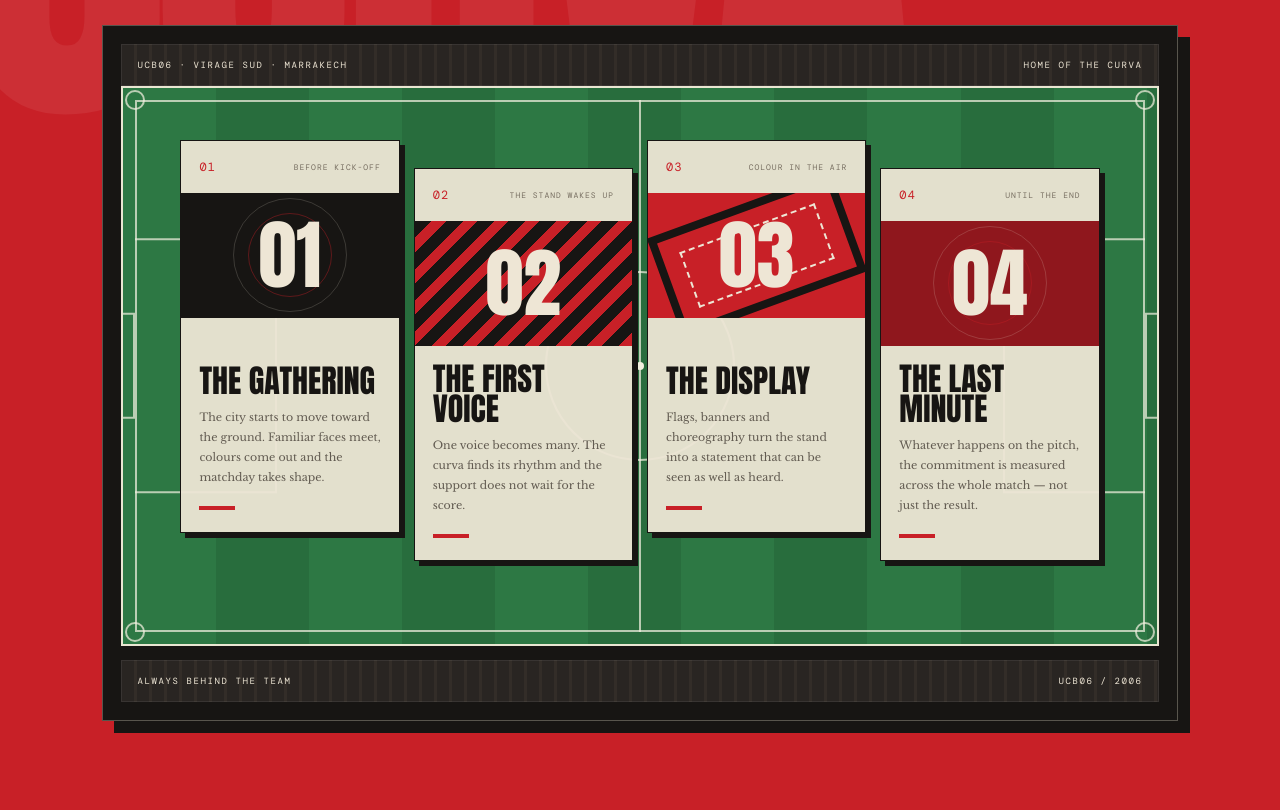
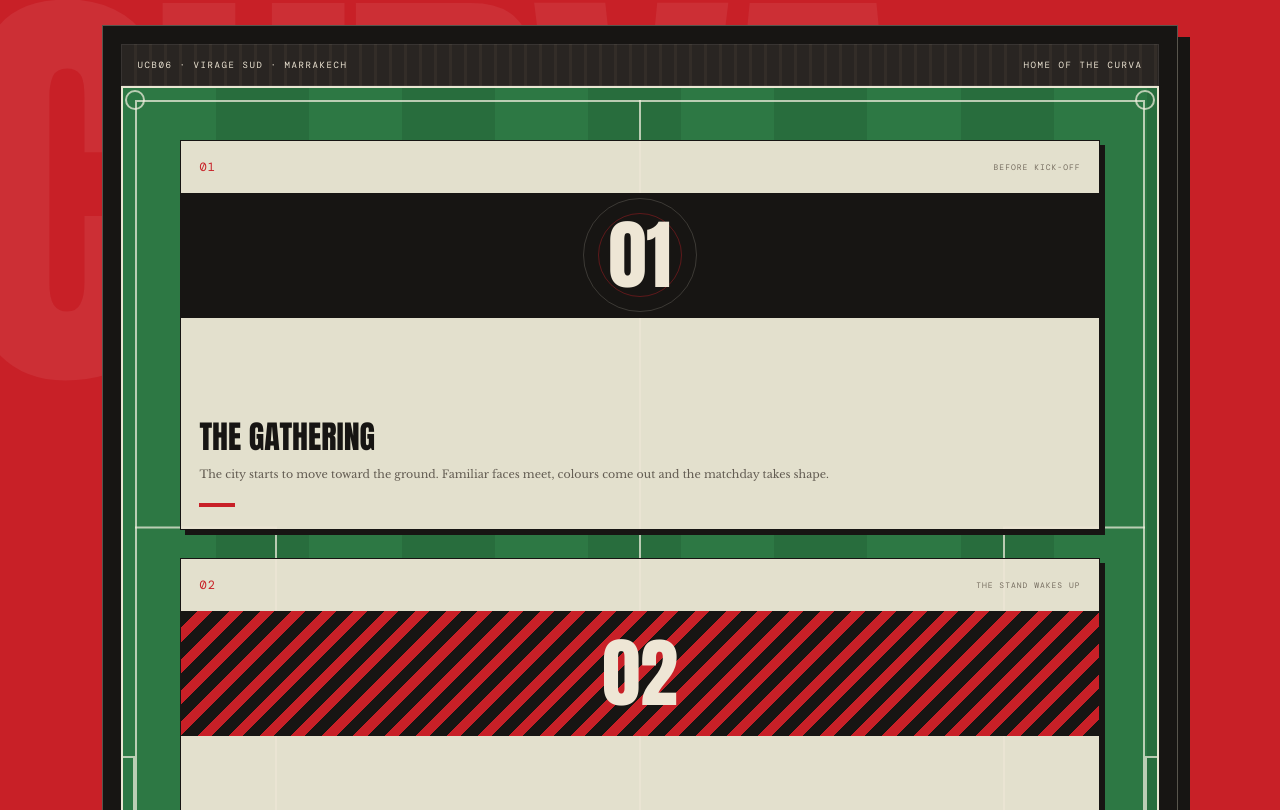
Before and after one commit to aouidate47/ucb06, a Next.js app: page / in a window 1280 px wide. Shown: the part 3470-4280 px from the top of the page. Built offline with nearby package versions, Linux system fonts and the light colour scheme.

Commit message:
Turn matchday cards into a swipe carousel

```diff
--- a/app/page.jsx
+++ b/app/page.jsx
@@ -145,7 +145,8 @@ export default function Home() {
               <span className="pitch-corner pitch-corner-three" />
               <span className="pitch-corner pitch-corner-four" />
             </div>
-            <div className="rituals-grid">
+            <div className="rituals-carousel" aria-label="Matchday culture cards. Swipe horizontally to explore all four moments.">
+              <div className="rituals-track">
                 {matchdayRituals.map((item, index) => (
                   <article className={"ritual-card ritual-card-" + (index + 1)} key={item.number}>
                     <div className="ritual-card-top"><span>{item.number}</span><span>{item.tag}</span></div>
@@ -154,6 +155,7 @@ export default function Home() {
                     <span className="ritual-card-line" />
                   </article>
                 ))}
+              </div>
             </div>
           </div>
           <div className="stadium-stands stadium-stands-bottom" aria-hidden="true"><span>ALWAYS BEHIND THE TEAM</span><span>UCB06 / 2006</span></div>
```
Lines whose indentation alone changed are shown as unchanged.
